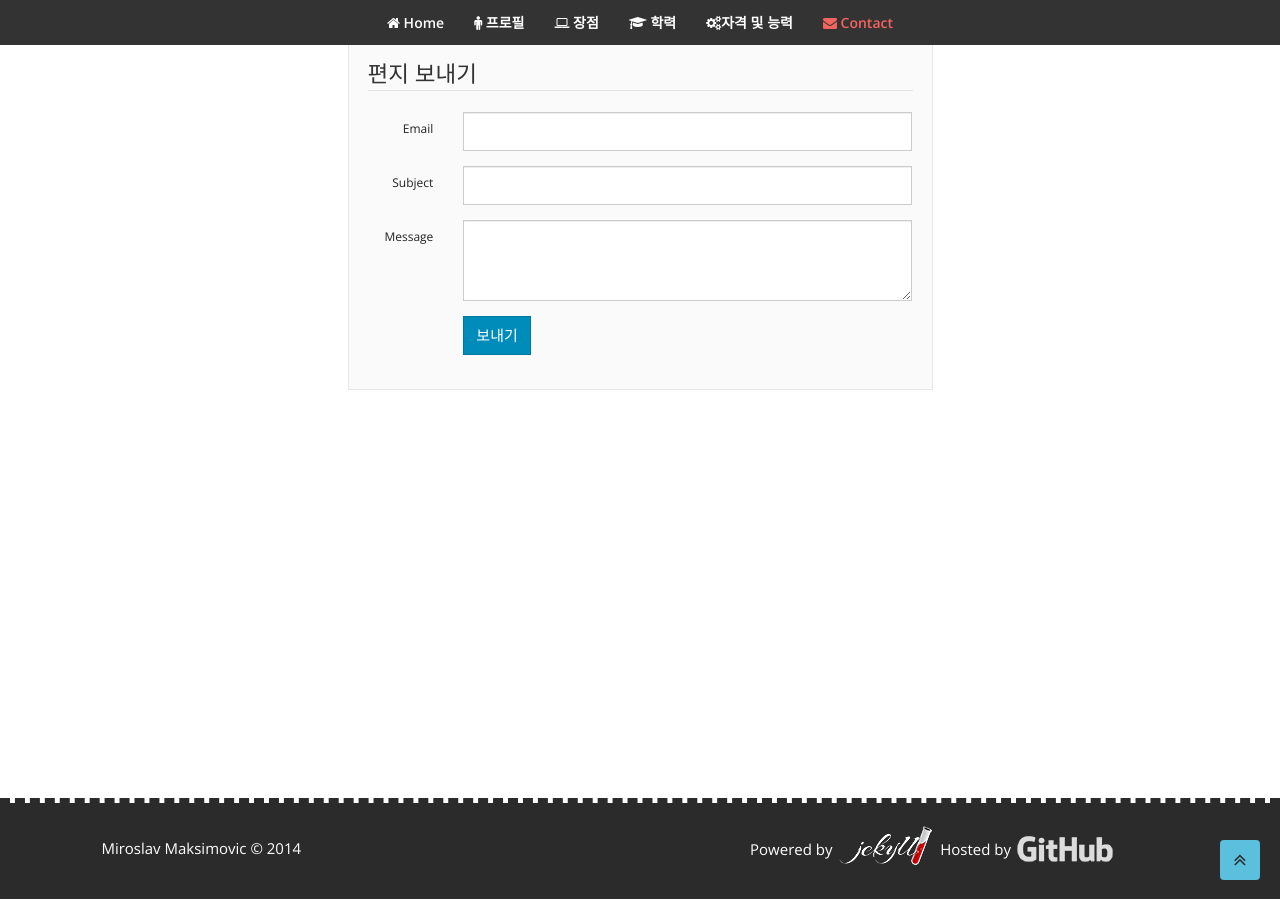
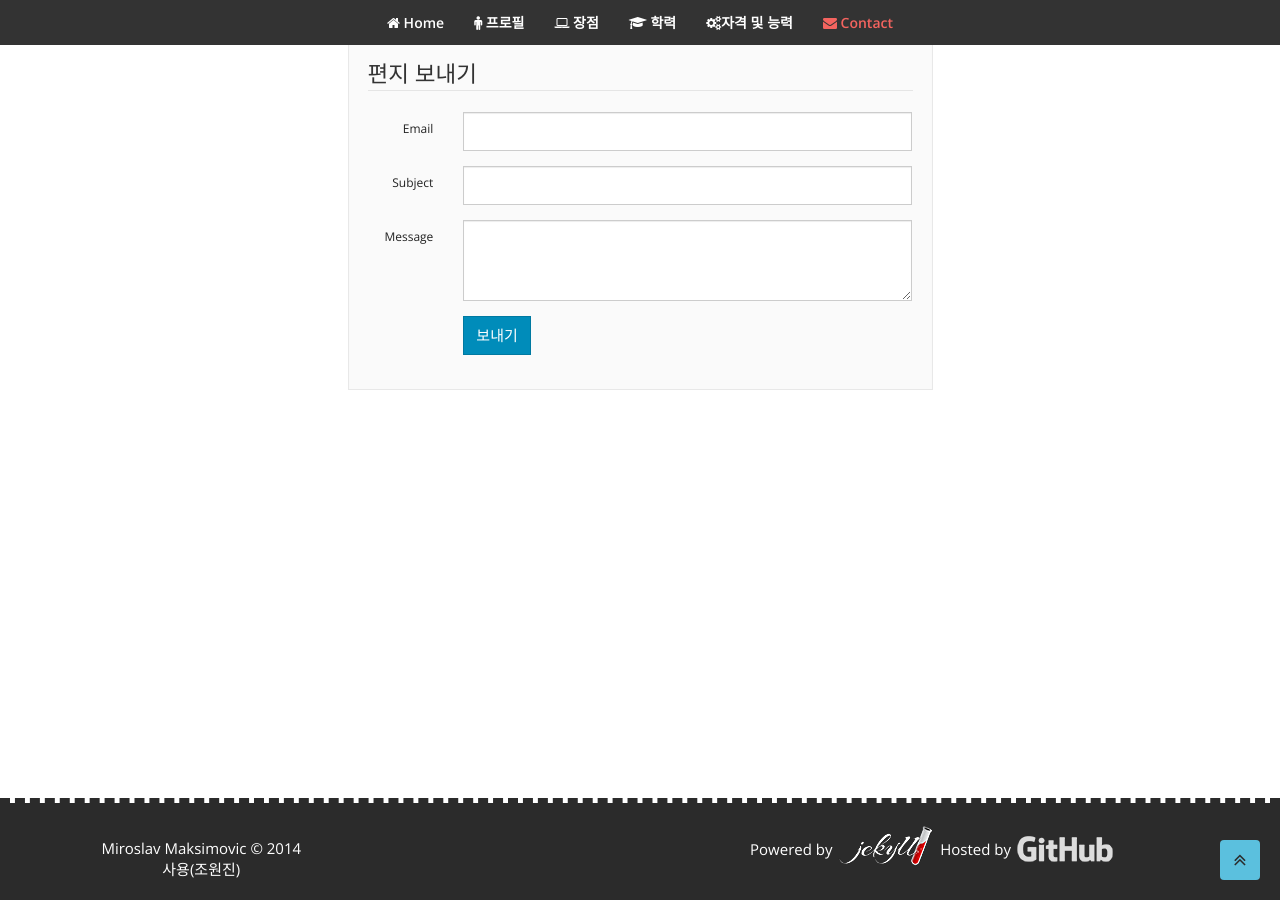
Before and after one commit to dnjs0309/dnjs0309.github.io, a Jekyll site: the page built from index.html, in a window 1280 px wide and 900 px high, scrolled down 4597 px. Built offline with Jekyll 4.4.1, drawn with Linux system fonts in a browser that asks for light colours; nearby versions of some CDN libraries.

Commit message:
Update footer.html

```diff
--- a/_includes/footer.html
+++ b/_includes/footer.html
@@ -2,7 +2,7 @@
   <div class="container">
   <div class="row">
     <div class="col-md-3">
-      <p style="margin-top: 15px;">Miroslav Maksimovic ©&nbsp;2014</p>
+      <p style="margin-top: 15px;">Miroslav Maksimovic ©&nbsp;2014<br>사용(조원진)</p>
     </div>
     <div class="col-md-3"></div>
     <div class="col-md-6">
```
